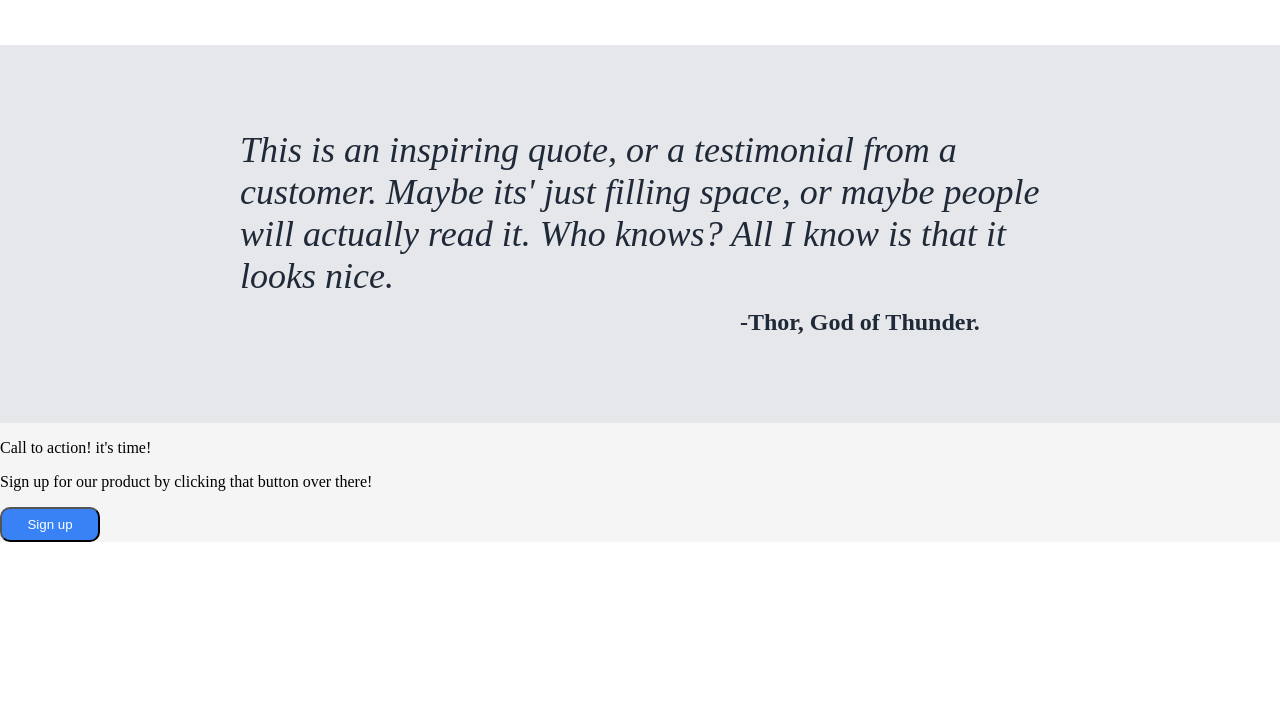
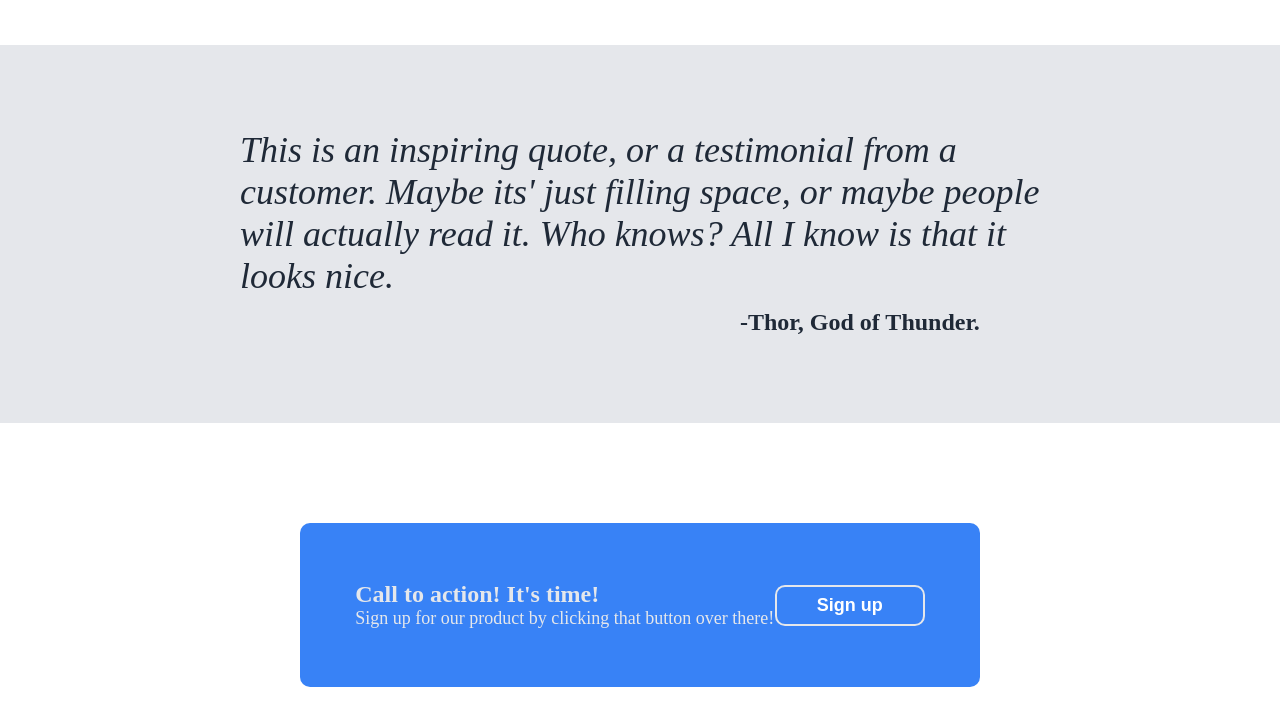
Before and after one commit to Eli1058/landing-page, a plain HTML site: page index.html in a window 1280 px wide. Shown: the part 938-1663 px from the top of the page. Before the commit the page ends 1480 px from the top, so only its background shows below. Drawn offline with Linux system fonts and the light colour scheme.

Commit message:
Add style and positions to section 4 content

```diff
--- a/index.html
+++ b/index.html
@@ -69,9 +69,10 @@
             </div>
 
             <div class="section-4">
-                <p>Call to action! it's time!</p>
-                <p>Sign up for our product by clicking that button over there!</p>
-                <button>Sign up</button>
+                <div class="secondary-text">
+                    <p><span class="section-4-header">Call to action! It's time!</span><br>Sign up for our product by clicking that button over there!</p>
+                </div>
+                <button class="action-button">Sign up</button>
             </div>
 
             <div class="footer">
--- a/styles.css
+++ b/styles.css
@@ -143,7 +143,26 @@ li{
 }
 
 .section-4{
-    background-color: whitesmoke;
+    background-color: #3882F6;
+    display: flex;
+    justify-content: space-around;
+    margin: 100px 300px;
+    padding: 40px 55px;
+    align-items: center;
+    border-radius: 10px;
+}
+
+.section-4-header{
+    font-size: 24px;
+    font-weight: bold;
+}
+
+.action-button{
+    border: 2px solid #E5E7EB;
+    padding: 8px 28px;
+    font-size: 18px;
+    width: 150px;
+    font-weight: bold;
 }
 
 .footer{
```
